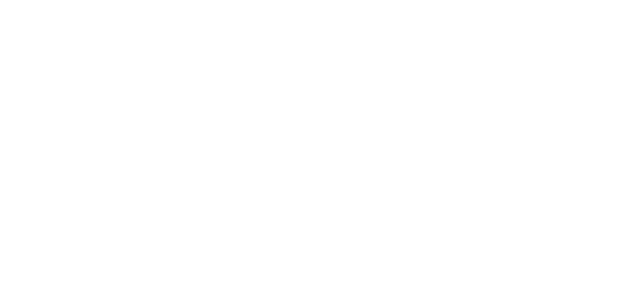
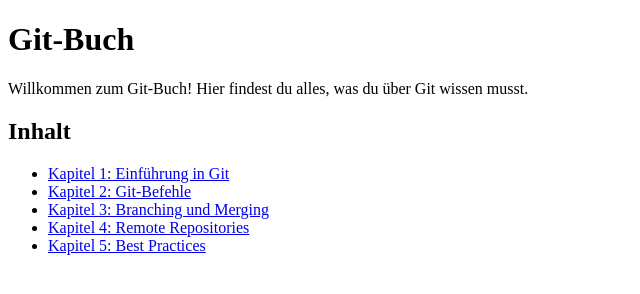
Before and after one commit to TS259/git-buch, a plain HTML site: page index.html in a window 1280 px wide. Shown: the whole page, without its empty margins (0-640 px from the left). Drawn offline with Linux system fonts and the light colour scheme.

Commit message:
index mit Inhaltsverzeichnis, Kapitel#1 hinzugefügt

```diff
--- a/index.html
+++ b/index.html
@@ -5,5 +5,19 @@
     <meta name="viewport" content="width=device-width, initial-scale=1.0" />
     <title>Git-Buch</title>
   </head>
-  <body></body>
+  <body>
+    <h1>Git-Buch</h1>
+    <p>
+      Willkommen zum Git-Buch! Hier findest du alles, was du über Git wissen
+      musst.
+    </p>
+    <h2>Inhalt</h2>
+    <ul>
+      <li><a href="kapitel1.html">Kapitel 1: Einführung in Git</a></li>
+      <li><a href="kapitel2.html">Kapitel 2: Git-Befehle</a></li>
+      <li><a href="kapitel3.html">Kapitel 3: Branching und Merging</a></li>
+      <li><a href="kapitel4.html">Kapitel 4: Remote Repositories</a></li>
+      <li><a href="kapitel5.html">Kapitel 5: Best Practices</a></li>
+    </ul>
+  </body>
 </html>
```
Also changed, not shown: kapitel1.html (added, +12 -0 lines).
